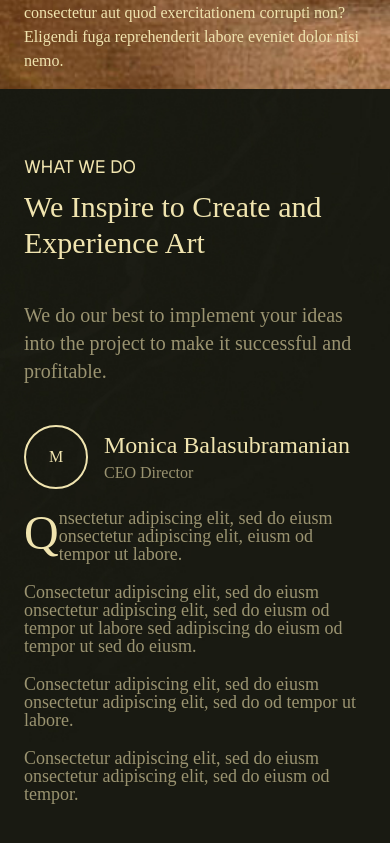
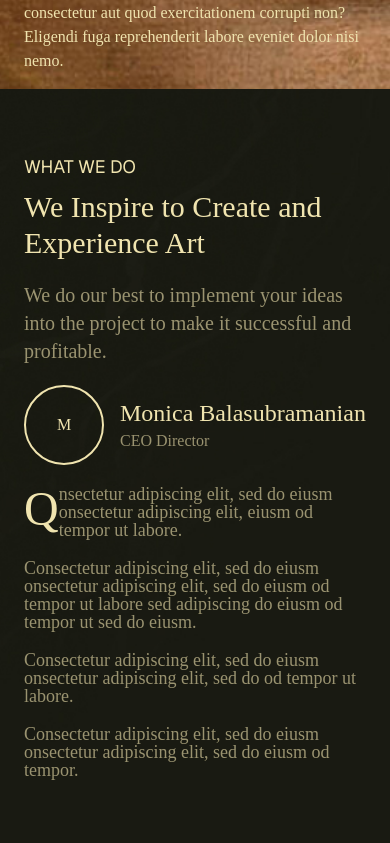
Before and after one commit to Sabari2810/Monacshi, a Next.js app: page / in a window 390 px wide. Shown: the part 755-1598 px from the top of the page. Built offline with nearby package versions, Linux system fonts and the light colour scheme.

Commit message:
added scroll in animation

```diff
--- a/app/components/WhatWeDov2.tsx
+++ b/app/components/WhatWeDov2.tsx
@@ -1,6 +1,13 @@
+
+'use client'
 import Image from "next/image"
+import { useScrollAnimation } from "../hooks/useScrollAnimation";
 
 const WhatWeDov2 = () => {
+    let firstSection = useScrollAnimation();
+    let secondSection = useScrollAnimation();
+    let thirdSection = useScrollAnimation();
+    let fourthSection = useScrollAnimation();
     return (
         <section className="h-screen relative px-6 lg:px-28 flex flex-col overflow-hidden justify-between py-16">
             <Image
@@ -10,7 +17,7 @@ const WhatWeDov2 = () => {
                 className="object-cover overflow-hidden"
                 priority
             />
-            <div className="w-full relative z-50">
+            <div ref={firstSection} className="w-full relative z-50">
                 <div className="space-y-10">
                     <div className="space-y-2">
                         <p className='uppercase font-sans text-lg'>WHAT WE DO</p>
@@ -18,11 +25,11 @@ const WhatWeDov2 = () => {
                     </div>
                 </div>
             </div>
-            <div className='lg:grid space-y-5 lg:space-y-0 lg:grid-cols-4 lg:gap-6 relative h-full pt-10 z-50'>
-                <div className='flex flex-col lg:col-span-2 items-start gap-10 w-fit'>
+            <div className='lg:grid space-y-5 lg:space-y-0 lg:grid-cols-4 lg:gap-6 relative h-full pt-5 lg:pt-10 z-50'>
+                <div ref={secondSection} className='flex flex-col lg:col-span-2 items-start gap-5 lg:gap-10 w-fit'>
                     <p className='text-xl lg:text-2xl text-[#9A9370]'>We do our best to implement your ideas into the <br className="hidden lg:block"/>project to make it successful and profitable.</p>
                     <div className="flex items-center space-x-4">
-                        <div className='rounded-full border-2 w-16 h-16 flex items-center justify-center shrink-0'>
+                        <div className='rounded-full border-2 w-20 h-20 flex items-center justify-center shrink-0'>
                             M
                         </div>
                         <div>
@@ -33,11 +40,11 @@ const WhatWeDov2 = () => {
                 </div>
                 <div className="lg:col-span-2 text-[#9A9370]">
                     <div className="grid justify-end lg:grid-cols-2 gap-5">
-                        <div className="flex flex-col lg:leading-normal leading-none text-lg space-y-5 lg:space-y-10 lg:col-span-1 items h-full">
+                        <div ref={thirdSection} className="flex flex-col lg:leading-normal leading-none text-lg space-y-5 lg:space-y-10 lg:col-span-1 items h-full">
                             <p className="first-letter:text-5xl first-letter:text-[#F0E4AF] first-letter:float-left">Qnsectetur adipiscing elit, sed do eiusm onsectetur adipiscing elit, eiusm od tempor ut labore.</p>
                             <p>Consectetur adipiscing elit, sed do eiusm onsectetur adipiscing elit, sed do eiusm od tempor ut labore sed adipiscing  do eiusm od tempor ut sed do eiusm.</p>
                         </div>
-                        <div className="flex lg:leading-normal leading-none flex-col text-lg space-y-5 lg:space-y-10 lg:col-span-1 items h-full">
+                        <div ref={fourthSection} className="flex lg:leading-normal leading-none flex-col text-lg space-y-5 lg:space-y-10 lg:col-span-1 items h-full">
                             <p>Consectetur adipiscing elit, sed do eiusm onsectetur adipiscing elit, sed do od tempor ut labore.</p>
                             <p>Consectetur adipiscing elit, sed do eiusm onsectetur adipiscing elit, sed do eiusm od tempor.</p>
                         </div>
--- /dev/null
+++ b/app/hooks/useScrollAnimation.ts
@@ -0,0 +1,31 @@
+'use client'
+import { useEffect, useRef } from "react";
+import gsap from "gsap";
+import { ScrollTrigger } from "gsap/ScrollTrigger";
+
+gsap.registerPlugin(ScrollTrigger);
+
+export function useScrollAnimation() {
+  const ref = useRef<HTMLDivElement>(null);
+
+  useEffect(() => {
+    const el = ref.current;
+    if (!el) return;
+
+    gsap.fromTo(el,
+      { y: 80, opacity: 0 },
+      {
+        y: 0,
+        opacity: 1,
+        duration: 1,
+        ease: "power3.out",
+        scrollTrigger: {
+          trigger: el,
+          start: "top 85%",
+        }
+      }
+    );
+  }, []);
+
+  return ref;
+}
```
